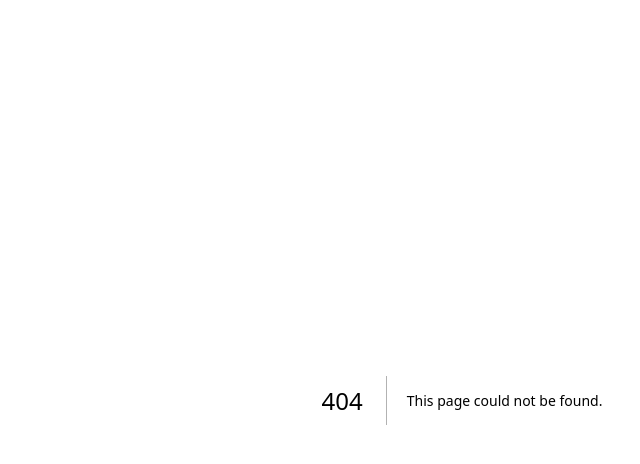
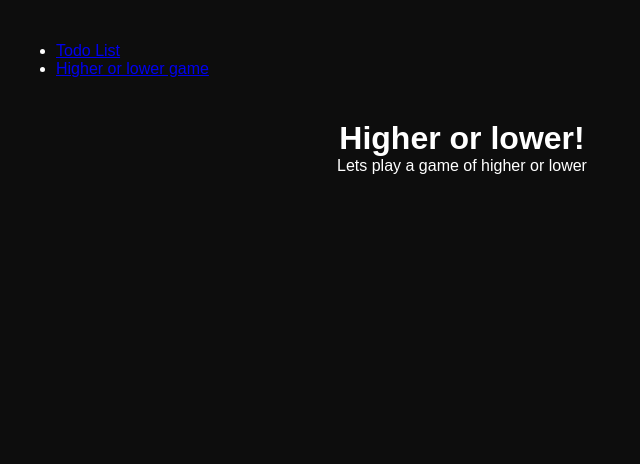
Before and after one commit to JJMaslen/todo-jordan, a Next.js app: page /higherOrLowerGame in a window 1280 px wide. Before the commit this address had no page. Shown: the top 464 px of the page, without its empty margins (178-818 px from the left). Built offline with nearby package versions, Linux system fonts and the light colour scheme.

Commit message:
Created the basic page for the game

```diff
--- a/src/app/globals.css
+++ b/src/app/globals.css
@@ -168,3 +168,9 @@ header {
   width: 16px;
   height: 16px;
 }
+h1 {
+  text-align: center;
+}
+p {
+  text-align: center;
+}
--- /dev/null
+++ b/src/app/higherOrLowerGame/page.tsx
@@ -0,0 +1,22 @@
+"use client"
+
+import React from 'react';
+import Link from 'next/link';
+import '../globals.css';
+
+export default function higherOrLowerGame() {
+    return(
+        <div className="wrapper">
+                <header>
+                    <nav>
+                        <ul>
+                            <li><Link href="/">Todo List</Link></li>
+                            <li><Link href="/higherOrLowerGame">Higher or lower game</Link></li>
+                        </ul>
+                    </nav>
+                </header>
+            <h1>Higher or lower!</h1>
+            <p>Lets play a game of higher or lower</p>
+        </div>
+    );
+}
--- a/src/components/Header.tsx
+++ b/src/components/Header.tsx
@@ -1,6 +1,6 @@
 function Header() {
     return (
-        <h1>TODO list</h1>
+        <h1 style={{ textAlign: "center" }}>TODO list</h1>
     )
 }
 export default Header;
```
Also changed, not shown: src/app/page.tsx (+9 -0 lines).
